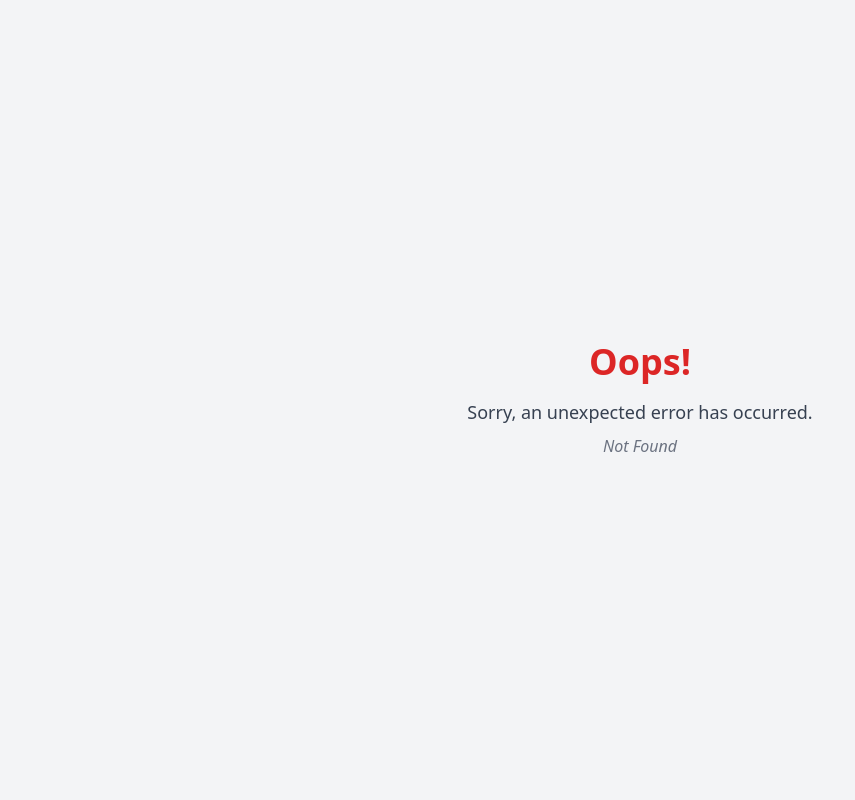
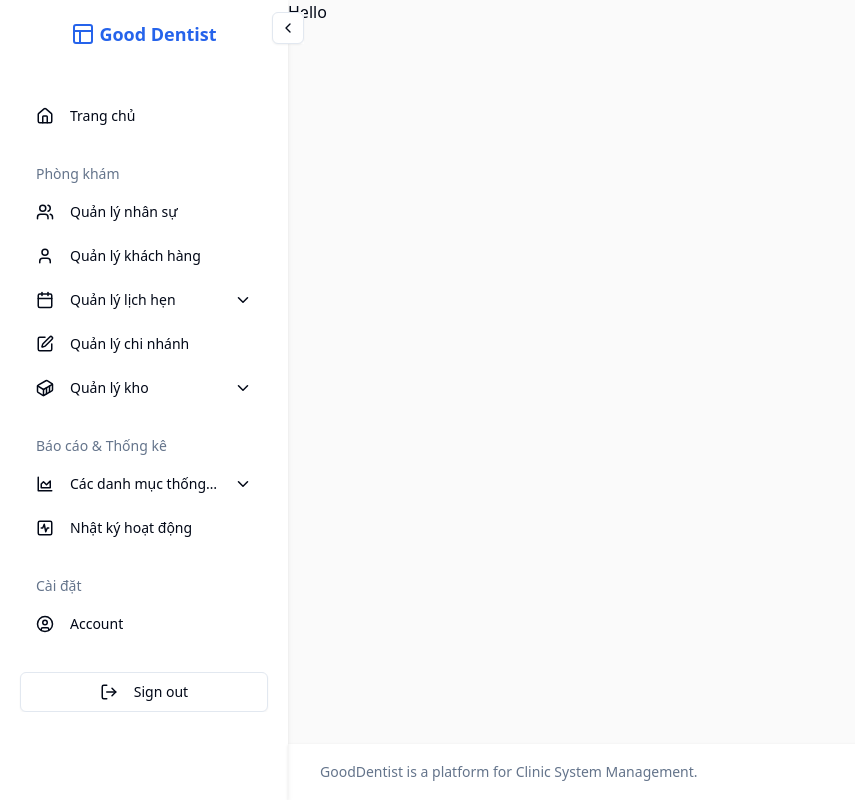
Before and after one commit to minhlocdev/GoodDentist_Web, a React (Vite) app: page /test in a window 1280 px wide. Before the commit this address had no page. Shown: the whole page, without its empty margins (0-855 px from the left). Built offline with nearby package versions, Linux system fonts and the light colour scheme; the HTML template or start-up script is replaced by a standard one.

Commit message:
test: test page router

```diff
--- a/src/Router.tsx
+++ b/src/Router.tsx
@@ -7,6 +7,7 @@ import AppointmentPage from './app/pages/appoinment/appointment';
 import PendingAppointment from './app/pages/appoinment/pending-appointment';
 import CustomerPage from './app/pages/customer/customer';
 import DashboardPage from './app/pages/dashboard/dashboard';
+import TestPage from './app/pages/TestPage';
 
 // const routes = Object.values(routerMeta).map((route) => ({
 //     path: route.path,
@@ -44,6 +45,11 @@ const router = createBrowserRouter([
                 path: '/pending-appointment',
                 element: <PendingAppointment />,
                 errorElement: <ErrorPage />
+            },
+            {
+                path: '/test',
+                element: <TestPage />,
+                errorElement: <ErrorPage />
             }
         ]
     }
--- /dev/null
+++ b/src/app/pages/TestPage.tsx
@@ -0,0 +1,5 @@
+const TestPage = () => {
+    return ( <div>Hello</div> );
+}
+
+export default TestPage;
```
